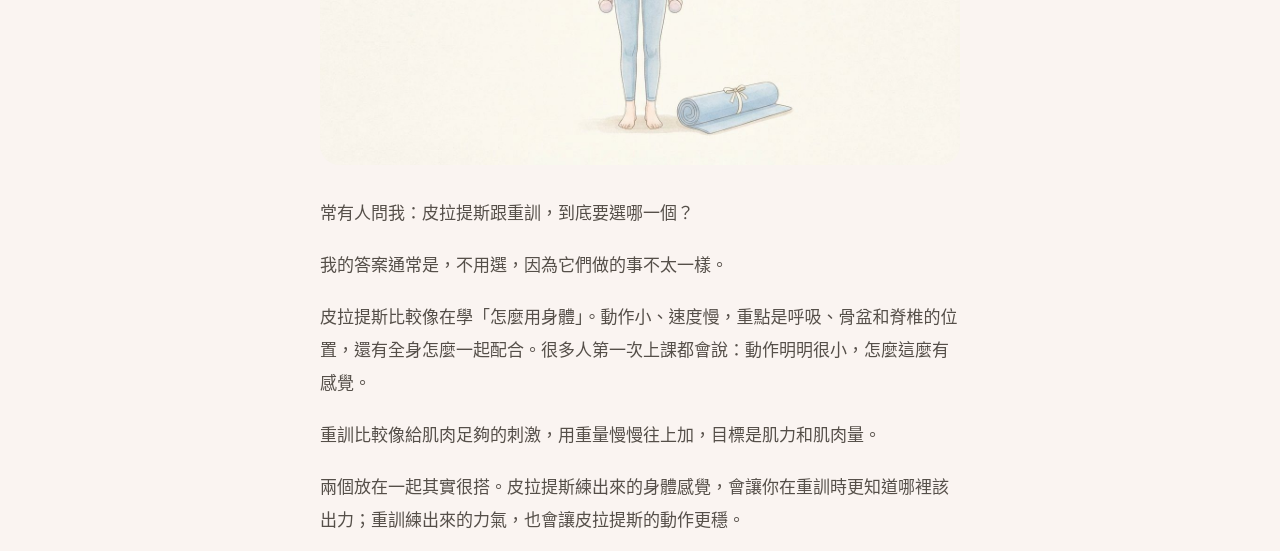
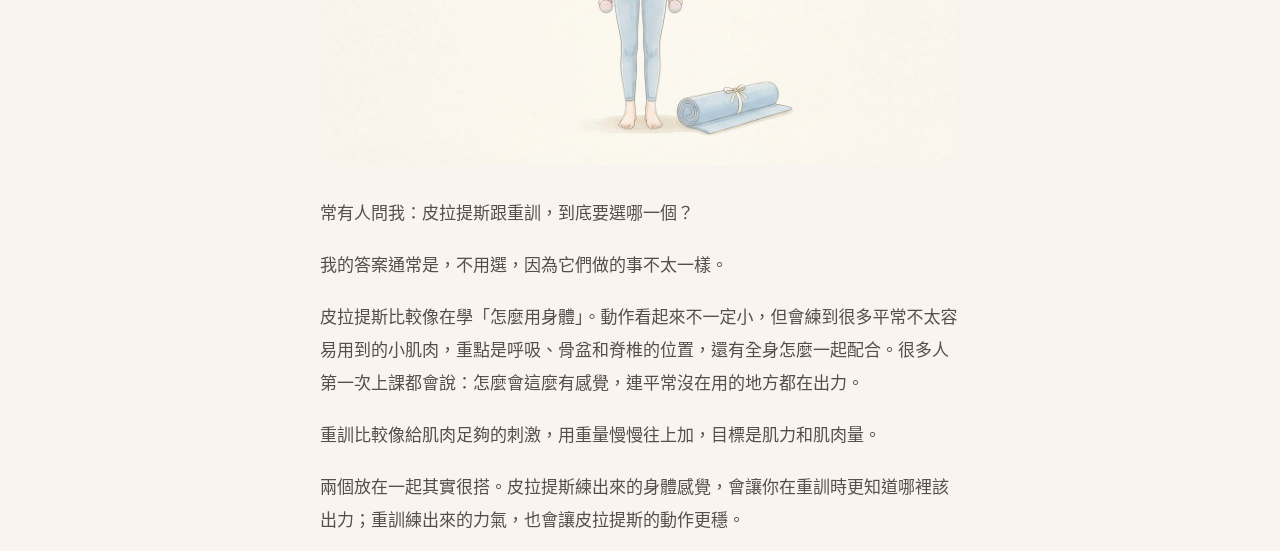
Before and after one commit to roufitwellness/rou-wellness, a plain HTML site: page site/posts/pilates-vs-strength/index.html in a window 1280 px wide. Shown: the part 476-1027 px from the top of the page. Drawn offline with nearby package versions, Linux system fonts and the light colour scheme.

Commit message:
Reword Pilates as working many small muscles, not small movements
Co-Authored-By: Claude Sonnet 5.5 <noreply@anthropic.com>
Claude-Session: https://claude.ai/code/session_01EhaLg8iSxV7EZ777RvNfTc

```diff
--- a/site/posts/pilates-vs-strength/index.html
+++ b/site/posts/pilates-vs-strength/index.html
@@ -38,7 +38,7 @@
   <div class="prose">
 <p>常有人問我：皮拉提斯跟重訓，到底要選哪一個？</p>
 <p>我的答案通常是，不用選，因為它們做的事不太一樣。</p>
-<p>皮拉提斯比較像在學「怎麼用身體」。動作小、速度慢，重點是呼吸、骨盆和脊椎的位置，還有全身怎麼一起配合。很多人第一次上課都會說：動作明明很小，怎麼這麼有感覺。</p>
+<p>皮拉提斯比較像在學「怎麼用身體」。動作看起來不一定小，但會練到很多平常不太容易用到的小肌肉，重點是呼吸、骨盆和脊椎的位置，還有全身怎麼一起配合。很多人第一次上課都會說：怎麼會這麼有感覺，連平常沒在用的地方都在出力。</p>
 <p>重訓比較像給肌肉足夠的刺激，用重量慢慢往上加，目標是肌力和肌肉量。</p>
 <p>兩個放在一起其實很搭。皮拉提斯練出來的身體感覺，會讓你在重訓時更知道哪裡該出力；重訓練出來的力氣，也會讓皮拉提斯的動作更穩。</p>
 <p>如果你想先認識自己的身體、把呼吸和姿勢調順，我會建議從皮拉提斯開始。想要變有力氣、多一點肌肉，就再加上重訓。</p>
```
Also changed, not shown: site/posts/first-pilates-5-things/index.html (+1 -1 lines), 2 other files.
